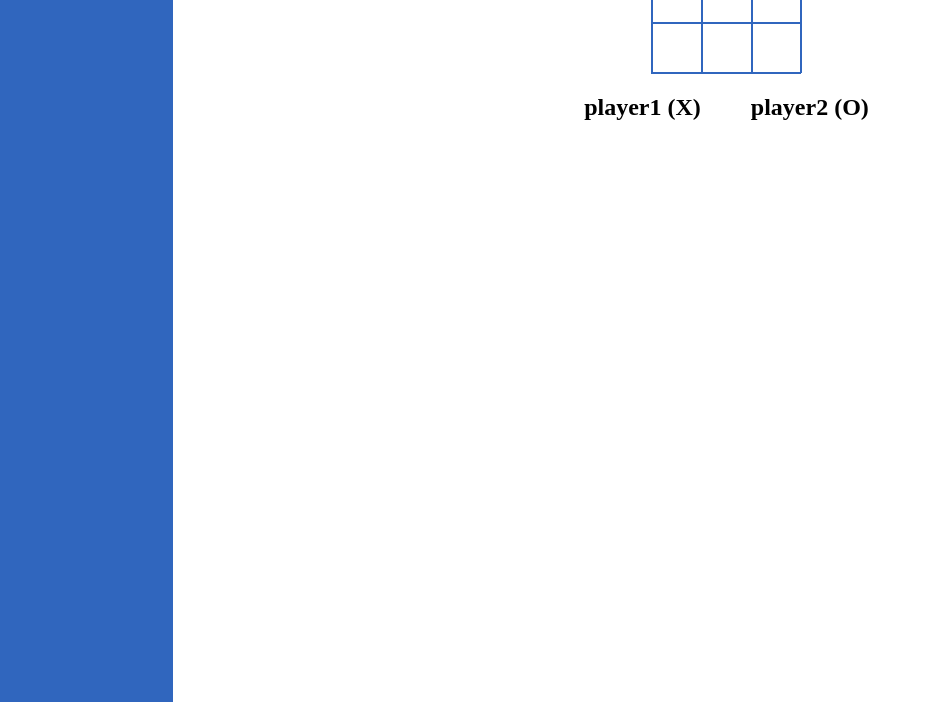
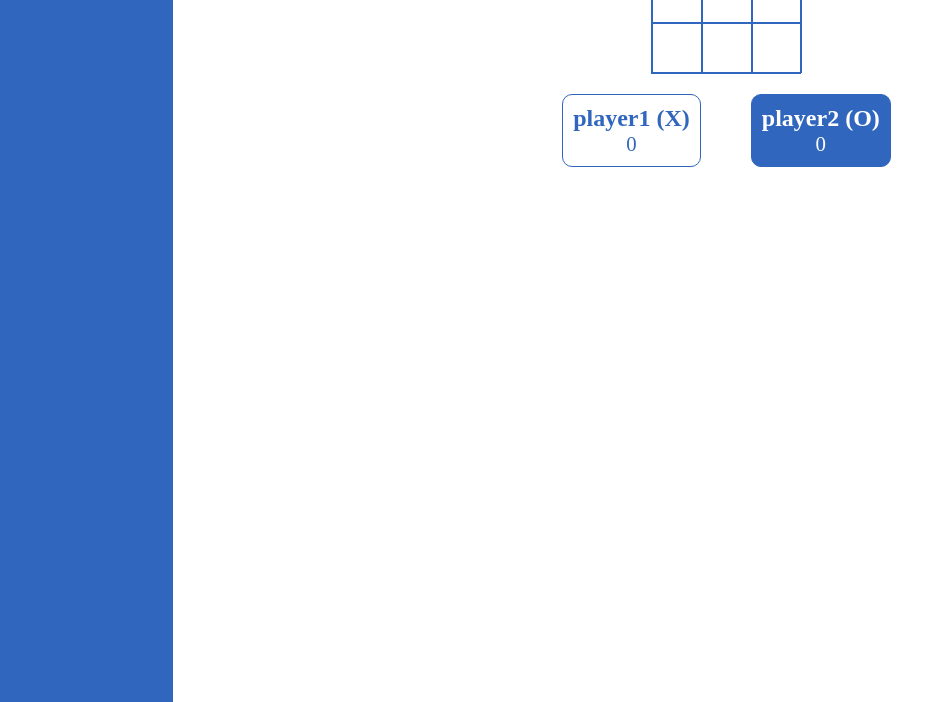
Before and after one commit to savawebdev/odin-tic-tac-toe, a plain HTML site: page index.html in a window 1280 px wide. Both pictures are taken after a click on the element 677 px from the left and 46 px from the top of the page. Shown: the part 98-800 px from the top of the page, without its empty margins (0-929 px from the left). Drawn offline with Linux system fonts and the light colour scheme.

Commit message:
Added logic to highlight the active player

```diff
--- a/css/style.css
+++ b/css/style.css
@@ -79,3 +79,20 @@ body {
   justify-content: center;
   gap: 50px;
 }
+
+.player-card {
+  padding: 10px;
+  text-align: center;
+  border: 1px solid var(--primary-color);
+  border-radius: 10px;
+  color: var(--primary-color);
+}
+
+.player-score {
+  font-size: 1.3rem;
+}
+
+.active {
+  background: var(--primary-color);
+  color: #fff;
+}
--- a/script.js
+++ b/script.js
@@ -21,20 +21,25 @@ const gameBoard = (() => {
 })();
 
 const displayController = (() => {
-  const players = (player1, player2) => {
-    const mainSection = document.querySelector(".main");
+  const mainSection = document.querySelector(".main");
 
+  const playerCards = (player1, player2) => {
+    // Creates the players section
     const playersSection = document.createElement("div");
     playersSection.classList.add("players");
     mainSection.appendChild(playersSection);
 
+    // Creates the player cards
     const playerOne = document.createElement("div");
     const playerTwo = document.createElement("div");
     playerOne.classList.add("player-card");
     playerTwo.classList.add("player-card");
+    playerOne.setAttribute("id", "player-one");
+    playerTwo.setAttribute("id", "player-two");
     playersSection.appendChild(playerOne);
     playersSection.appendChild(playerTwo);
 
+    // Creates the card headers for player names
     const playerOneName = document.createElement("h2");
     playerOneName.textContent = `${player1.name} (${player1.marker})`;
     playerOne.appendChild(playerOneName);
@@ -42,9 +47,35 @@ const displayController = (() => {
     const playerTwoName = document.createElement("h2");
     playerTwoName.textContent = `${player2.name} (${player2.marker})`;
     playerTwo.appendChild(playerTwoName);
+
+    // Creates paragraphs to show the player score
+    const playerOneScore = document.createElement("p");
+    playerOneScore.textContent = 0;
+    playerOneScore.setAttribute("id", "player-one-score");
+    playerOneScore.classList.add("player-score");
+    playerOne.appendChild(playerOneScore);
+
+    const playerTwoScore = document.createElement("p");
+    playerTwoScore.textContent = 0;
+    playerTwoScore.setAttribute("id", "player-two-score");
+    playerTwoScore.classList.add("player-score");
+    playerTwo.appendChild(playerTwoScore);
   };
 
-  return { players };
+  const setActiveCard = (player1, player2) => {
+    const playerOne = document.getElementById("player-one");
+    const playerTwo = document.getElementById("player-two");
+
+    if (game.getActivePlayer() === player1) {
+      playerOne.classList.add("active");
+      playerTwo.classList.remove("active");
+    } else {
+      playerOne.classList.remove("active");
+      playerTwo.classList.add("active");
+    }
+  };
+
+  return { playerCards, setActiveCard };
 })();
 
 const Player = (name, marker) => {
@@ -55,11 +86,10 @@ const game = (() => {
   const player1 = Player("player1", "X");
   const player2 = Player("player2", "O");
   let activePlayer;
-  let winner;
 
   const start = () => {
     gameBoard.renderBoard();
-    displayController.players(player1, player2);
+    displayController.playerCards(player1, player2);
     setActivePlayer();
     playGame();
   };
@@ -70,6 +100,10 @@ const game = (() => {
     } else {
       activePlayer = player1;
     }
+  };
+
+  const getActivePlayer = () => {
+    return activePlayer;
   };
 
   const checkWinner = (marker) => {
@@ -124,11 +158,12 @@ const game = (() => {
     boardItems.forEach((item) => {
       item.addEventListener("click", (e) => {
         playRound(e);
+        displayController.setActiveCard(player1, player2);
       });
     });
   };
 
-  return { start, activePlayer, setActivePlayer, playGame };
+  return { start, getActivePlayer, setActivePlayer, playGame };
 })();
 
 game.start();
```
